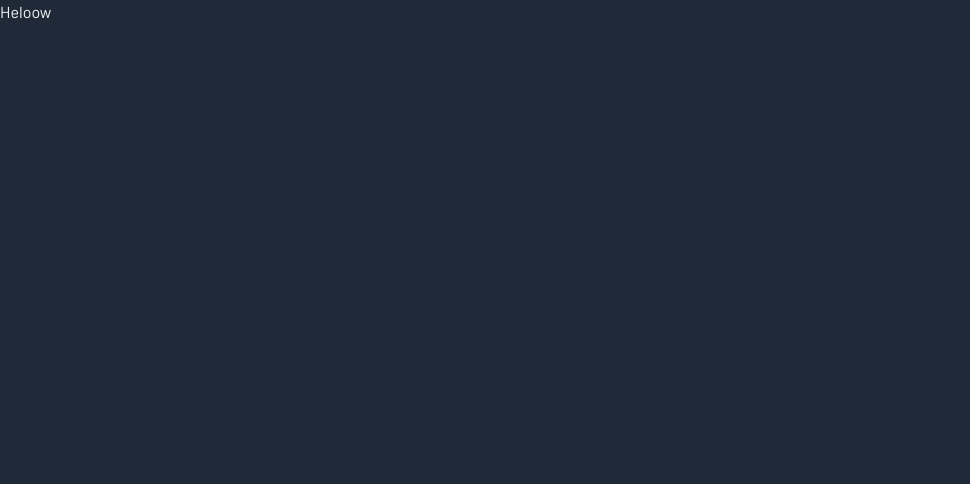
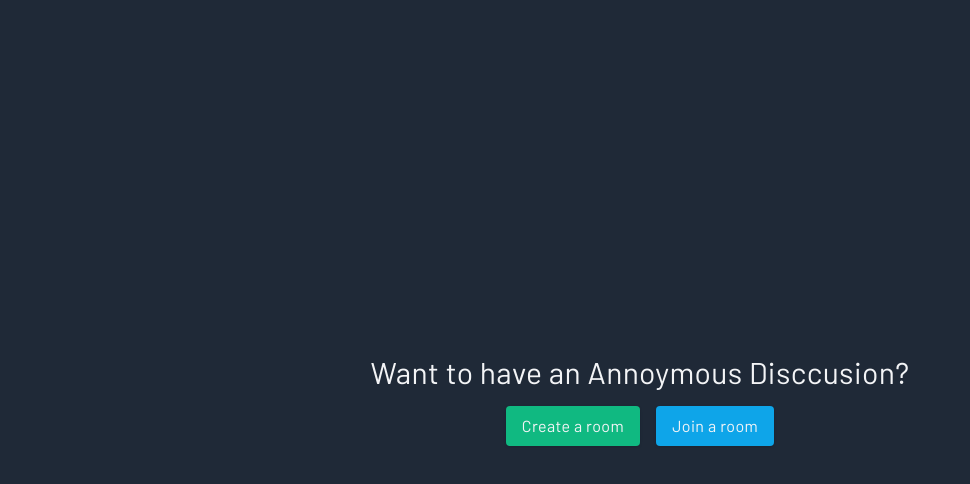
Before and after one commit to reeveboy/anomus, a Next.js app: page / in a window 1280 px wide. Shown: the top 484 px of the page, without its empty margins (0-970 px from the left). Built offline with nearby package versions, Linux system fonts and the light colour scheme.

Commit message:
index page ui

```diff
--- a/pages/index.tsx
+++ b/pages/index.tsx
@@ -1,7 +1,21 @@
 import React from "react";
 
 const Home: React.FC = () => {
-  return <div>Heloow</div>;
+  return (
+    <div className="w-screen h-screen flex flex-col justify-center items-center">
+      <div className="text-3xl ">Want to have an Annoymous Disccusion?</div>
+      <p className="p-2"></p>
+      <div className="flex justify-between">
+        <button className="shadow bg-emerald-500 hover:bg-emerald-600 focus:shadow-outline focus:outline-none py-2 px-4 rounded">
+          Create a room
+        </button>
+        <p className="p-2"></p>
+        <button className="shadow bg-sky-500 hover:bg-sky-600 focus:shadow-outline focus:outline-none py-2 px-4 rounded">
+          Join a room
+        </button>
+      </div>
+    </div>
+  );
 };
 
 export default Home;
--- a/styles/globals.css
+++ b/styles/globals.css
@@ -7,7 +7,7 @@ body {
   padding: 0;
   margin: 0;
   font-family: "Barlow", sans-serif;
-  @apply text-gray-100 bg-gray-800;
+  @apply text-gray-100 bg-gray-800 tracking-wide;
 }
 
 a {
```
